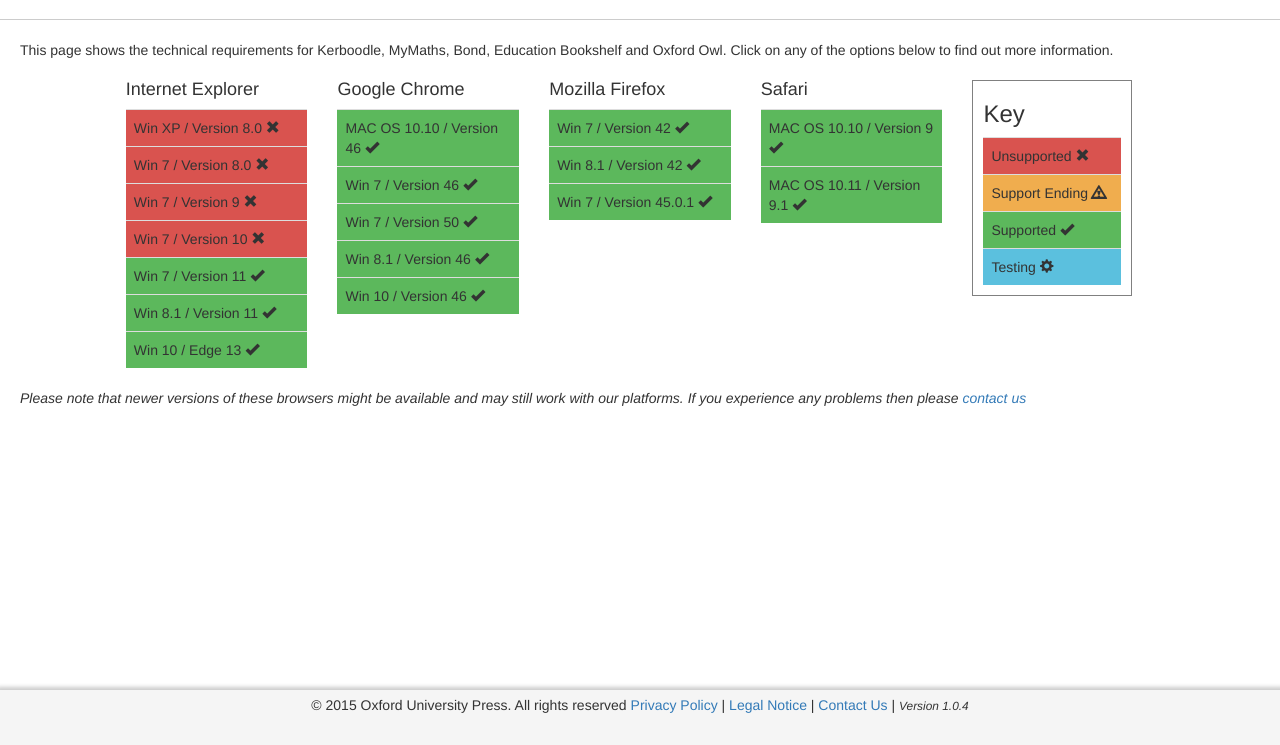
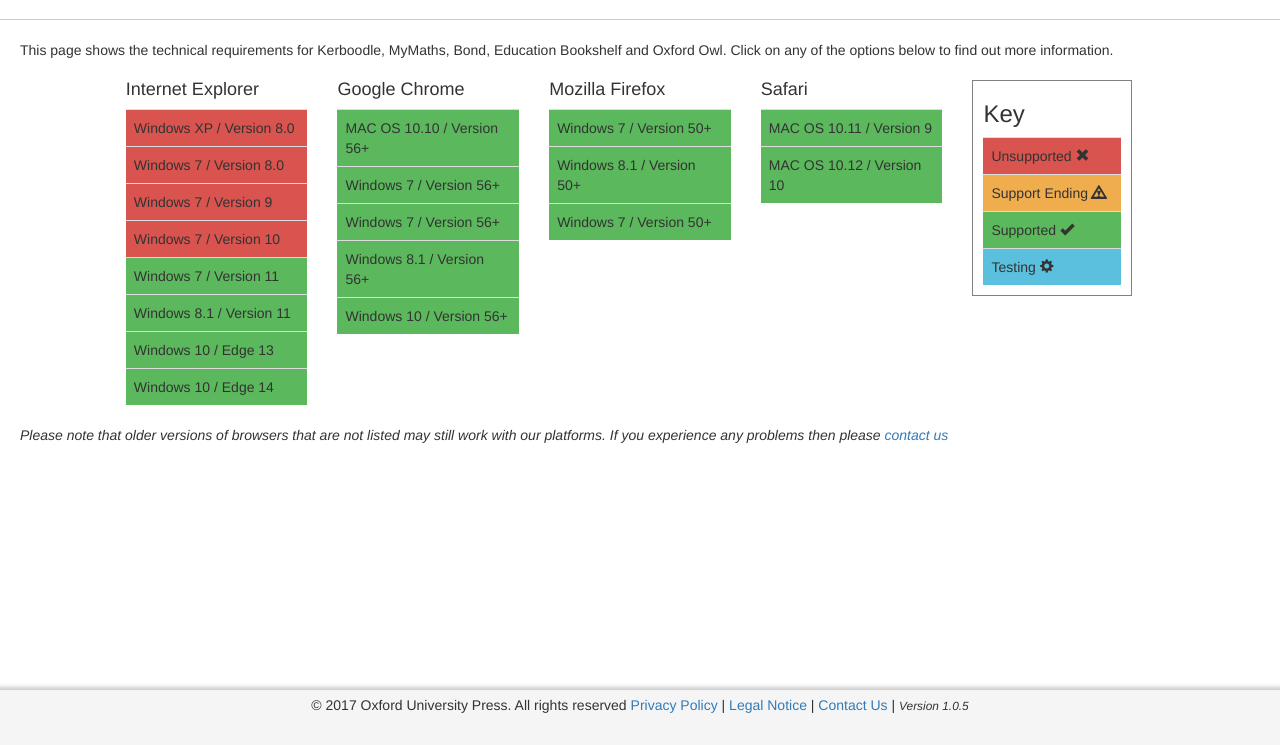
Before and after one commit to paulkennethkent/browser-matrix, a website: page index.html in a window 1280 px wide. Shown: the part 65-810 px from the top of the page. Drawn offline with nearby package versions, Linux system fonts and the light colour scheme.

Commit message:
changes to versions. review again in 3 months.

```diff
--- a/index.html
+++ b/index.html
@@ -98,17 +98,17 @@
 
     <div class="disclaimer">
       <p>
-        <em>Please note that newer versions of these browsers might be available and may still work with our platforms. If you experience any problems then please <a href="mailto:edtechsupport@oup.com?subject=Browser-Support">contact us</a></em>
+        <em>Please note that older versions of browsers that are not listed may still work with our platforms. If you experience any problems then please <a href="mailto:edtechsupport@oup.com?subject=Browser-Support">contact us</a></em>
       </p>
     </div>
   </div>
 
 
   <footer class="site-footer">
-    © 2015 Oxford University Press. All rights reserved
+    © 2017 Oxford University Press. All rights reserved
     <a href='https://global.oup.com/education/content/secondary/online-products/privacy/;jsessionid=AEF13606D71BEDF62F97C1F80A094521?region=uk' target="_blank">Privacy Policy</a> &#124;
             <a href='https://global.oup.com/education/content/secondary/online-products/legal/?region=uk' target="_blank">Legal Notice</a> &#124;
-            <a href='https://global.oup.com/education/help/technical-support/helpdesk-platform?region=uk' target="_blank">Contact Us</a>  &#124; <em><small>Version 1.0.4</small></em>
+            <a href='https://global.oup.com/education/help/technical-support/helpdesk-platform?region=uk' target="_blank">Contact Us</a>  &#124; <em><small>Version 1.0.5</small></em>
 </footer>
 
 </body>
--- a/js/script.js
+++ b/js/script.js
@@ -27,7 +27,7 @@
     function create(browser) {
       // console.log(data.length);
       div = $("#" + browser);
-      div.append('<div id="box" class="' + data[i].class + '" title="' + data[i].comment + '">' + data[i].os + " / " + data[i].ver + ' <span aria-hidden="true" class="glyphicon glyphicon-' + data[i].icon + '"></span>' + '</div>');
+      div.append('<div id="box" class="' + data[i].class + '" title="' + data[i].comment + '">' + data[i].os + " / " + data[i].ver  + '</div>');
       $(browser).append(div);
     }
   });
--- a/js/table.json
+++ b/js/table.json
@@ -1,21 +1,21 @@
 [{
     "browser": "IE",
     "ver": "Version 8.0",
-    "os": "Win XP",
+    "os": "Windows XP",
     "class": "box-danger",
     "comment": "Microsoft are no longer supporting Internet Explorer 8.",
     "icon": "remove"
   }, {
     "browser": "IE",
     "ver": "Version 8.0",
-    "os": "Win 7",
+    "os": "Windows 7",
     "class": "box-danger",
     "comment": "Microsoft are no longer supporting Internet Explorer 8.",
     "icon": "remove"
   },
   {
     "browser": "GC",
-    "ver": "Version 46",
+    "ver": "Version 56+",
     "os": "MAC OS 10.10",
     "class": "box-success",
     "comment": "17th November 2015 - Last tested in November 2015.",
@@ -23,23 +23,23 @@
 
   }, {
     "browser": "MF",
-    "ver": "Version 42",
-    "os": "Win 7",
+    "ver": "Version 50+",
+    "os": "Windows 7",
     "class": "box-success",
     "comment": "17th November 2015 - Last tested in November 2015.",
     "icon": "ok"
   }, {
     "browser": "SF",
     "ver": "Version 9",
-    "os": "MAC OS 10.10",
+    "os": "MAC OS 10.11",
     "class": "box-success",
     "comment": "17th November 2015 - Last tested in November 2015.",
     "icon": "ok"
   },
   {
     "browser": "SF",
-    "ver": "Version 9.1",
-    "os": "MAC OS 10.11",
+    "ver": "Version 10",
+    "os": "MAC OS 10.12",
     "class": "box-success",
     "comment": "11th October 2016 - Last tested July 2016",
     "icon": "ok"
@@ -47,55 +47,55 @@
    {
     "browser": "IE",
     "ver": "Version 9",
-    "os": "Win 7",
+    "os": "Windows 7",
     "class": "box-danger",
     "comment": "5th February 2016 - Microsoft have withdrawn support on the 12th January 2016. <a href='https://support.microsoft.com/en-gb/gp/microsoft-internet-explorer' target='_blank'>https://support.microsoft.com/en-gb/gp/microsoft-internet-explorer</a> ",
     "icon": "remove"
   },
    {
     "browser": "GC",
-    "ver": "Version 46",
-    "os": "Win 7",
+    "ver": "Version 56+",
+    "os": "Windows 7",
     "class": "box-success",
     "comment": "17th November 2015 - Last tested in November 2015.",
     "icon": "ok"
   },
   {
    "browser": "GC",
-   "ver": "Version 50",
-   "os": "Win 7",
+   "ver": "Version 56+",
+   "os": "Windows 7",
    "class": "box-success",
    "comment": "17th November 2015 - Last tested in November 2015.",
    "icon": "ok"
  },
   {
    "browser": "GC",
-   "ver": "Version 46",
-   "os": "Win 8.1",
+   "ver": "Version 56+",
+   "os": "Windows 8.1",
    "class": "box-success",
    "comment": "17th November 2015 - Last tested in November 2015.",
    "icon": "ok"
  },
  {
   "browser": "GC",
-  "ver": "Version 46",
-  "os": "Win 10",
+  "ver": "Version 56+",
+  "os": "Windows 10",
   "class": "box-success",
   "comment": "17th November 2015 - Last tested in November 2015.",
   "icon": "ok"
 },
   {
     "browser": "MF",
-    "ver": "Version 42",
-    "os": "Win 8.1",
+    "ver": "Version 50+",
+    "os": "Windows 8.1",
     "class": "box-success",
     "comment": "17th November 2015 -  Last tested in November 2015.",
     "icon": "ok"
   },
   {
     "browser": "MF",
-    "ver": "Version 45.0.1",
-    "os": "Win 7",
+    "ver": "Version 50+",
+    "os": "Windows 7",
     "class": "box-success",
     "comment": "11th October 2016 -  Last tested in July 2016.",
     "icon": "ok"
@@ -103,7 +103,7 @@
   {
     "browser": "IE",
     "ver": "Version 10",
-    "os": "Win 7",
+    "os": "Windows 7",
     "class": "box-danger",
     "comment": "5th February 2016 - Microsoft have withdrawn support on the 12th January 2016.  <a href='https://support.microsoft.com/en-gb/gp/microsoft-internet-explorer' target='_blank'>https://support.microsoft.com/en-gb/gp/microsoft-internet-explorer</a>",
     "icon": "remove"
@@ -111,7 +111,7 @@
   {
     "browser": "IE",
     "ver": "Version 11",
-    "os": "Win 7",
+    "os": "Windows 7",
     "class": "box-success",
     "comment": "17th November 2015 - Last tested in November 2015.",
     "icon": "ok"
@@ -119,17 +119,24 @@
    {
     "browser": "IE",
     "ver": "Version 11",
-    "os": "Win 8.1",
+    "os": "Windows 8.1",
     "class": "box-success",
     "comment": "17th November 2015 - Last tested in November 2015.",
     "icon": "ok"
   }, {
     "browser": "IE",
     "ver": "Edge 13",
-    "os": "Win 10",
+    "os": "Windows 10",
+    "class": "box-success",
+    "comment": "5th February 2016 - Lasted test in January 2016",
+    "icon": "ok"
+  },
+  {
+    "browser": "IE",
+    "ver": "Edge 14",
+    "os": "Windows 10",
     "class": "box-success",
     "comment": "5th February 2016 - Lasted test in January 2016",
     "icon": "ok"
   }
-
 ]
--- a/package.json
+++ b/package.json
@@ -23,5 +23,8 @@
     "gulp-sass": "^2.1.0",
     "gulp-uglify": "^1.1.0",
     "gulp-util": "^3.0.3"
+  },
+  "dependencies": {
+    "jslint": "^0.10.3"
   }
 }
```
